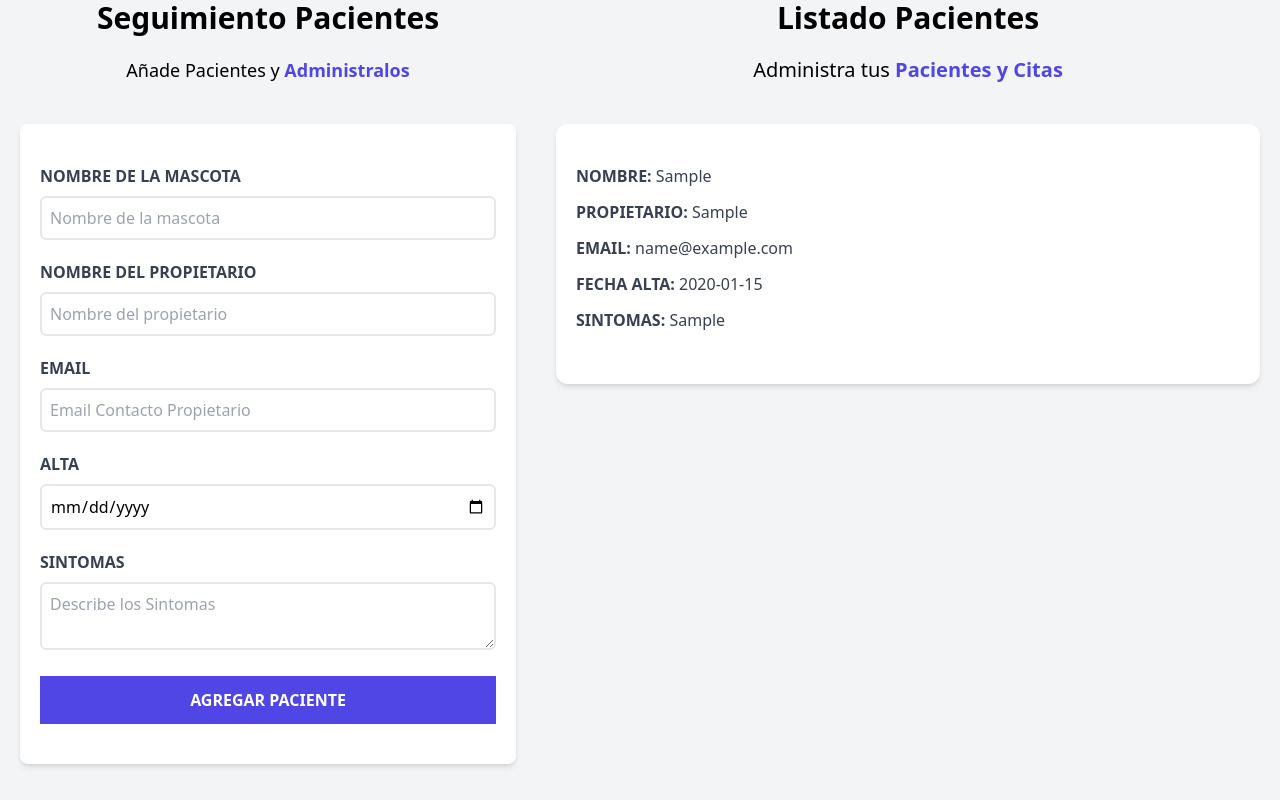
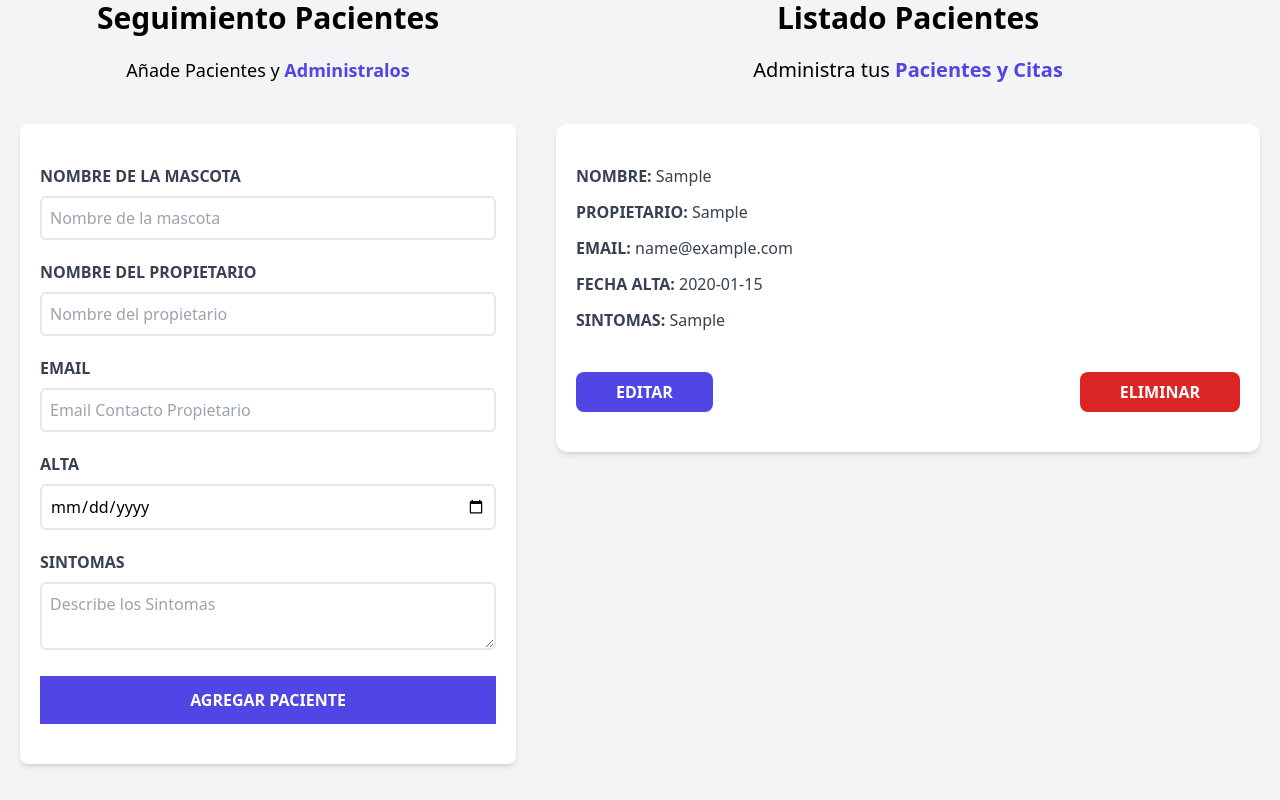
Before and after one commit to ulises58/Citas-react, a React (Vite) app: page / in a window 1280 px wide. Both pictures are taken after typing "Sample", "Sample", "name@example.com", "2020-01-15", "Sample" into the empty fields and a click on the input "Agregar Paciente". Shown: the part 176-976 px from the top of the page. Built offline with nearby package versions, Linux system fonts and the light colour scheme.

Commit message:
Colocando en el State el paciente a editar

```diff
--- a/src/App.jsx
+++ b/src/App.jsx
@@ -5,6 +5,7 @@
 
 function App() {
   const [pacientes, setPacientes] =  useState([])
+  const [paciente, setPaciente] = useState({})
 
   return (
     <div className="container mx-auto mt-20">
@@ -14,9 +15,11 @@
         <Formulario
           setPacientes={setPacientes}
           pacientes = {pacientes}
+          paciente = {paciente}
         />
         <ListadoPacientes
           pacientes = {pacientes}
+          setPaciente = {setPaciente}
         />
 
         </div>
--- a/src/components/Formulario.jsx
+++ b/src/components/Formulario.jsx
@@ -1,7 +1,7 @@
 import { useState, useEffect } from "react";
 import Error from "./Error";
 
-const Formulario = ({setPacientes, pacientes}) =>{
+const Formulario = ({setPacientes, pacientes, paciente}) =>{
 
     const [nombre, setNombre] = useState('')
     const [propietario, setPropietario] = useState('')
@@ -10,6 +10,16 @@
     const [sintomas, setSintomas] = useState('')
 
     const [error, setError] = useState(false)
+
+    useEffect(() => {
+        if(Object.keys(paciente).length > 0){
+            setNombre(paciente.nombre)
+            setPropietario(paciente.propietario)
+            setEmail(paciente.email)
+            setFecha(paciente.fecha)
+            setSintomas(paciente.sintomas)
+        }
+    }, [paciente])
 
     const generarId = () => {
         const random =  Math.random.toString(36).substring(2);
--- a/src/components/ListadoPacientes.jsx
+++ b/src/components/ListadoPacientes.jsx
@@ -1,6 +1,10 @@
+
+
 import Paciente from "./Paciente";
 
-const ListadoPacientes = ({pacientes}) =>{
+const ListadoPacientes = ({pacientes, setPaciente}) =>{
+
+
     return(
         <div className="md:w-1/2 lg:w-3/5 md:h-screen overflow-y-scroll">
             {pacientes && pacientes.length ? (<>
@@ -14,6 +18,7 @@
                     <Paciente
                         key={paciente.id}
                         paciente = {paciente}
+                        setPaciente = {setPaciente}
                     />
                     )
                 )}
--- a/src/components/Paciente.jsx
+++ b/src/components/Paciente.jsx
@@ -1,4 +1,4 @@
-const Paciente = ({paciente}) => {
+const Paciente = ({paciente, setPaciente}) => {
     const { nombre, propietario, email, fecha, sintomas} = paciente;
     return (
         <div className="m-5 my-10 bg-white shadow-md px-5 py-10 rounded-xl">
@@ -21,7 +21,22 @@
         <p className="font-bold mb-3 text-gray-700 uppercase">Sintomas: {''}
             <span className="font-normal normal-case">{sintomas}</span>
         </p>
+        <div className="flex justify-between mt-10">
+            <button
+                type="button"
+                className="py-2 px-10 bg-indigo-600 hover:bg-indigo-700 text-white font-bold uppercase rounded-lg"
+                onClick={() => setPaciente(paciente)}
+            >
+                Editar
+            </button>
 
+            <button
+                type="button"
+                className="py-2 px-10 bg-red-600 hover:bg-red-700 text-white font-bold uppercase rounded-lg"
+            >
+                Eliminar
+            </button>
+        </div>
     </div>
   )
 }
```
